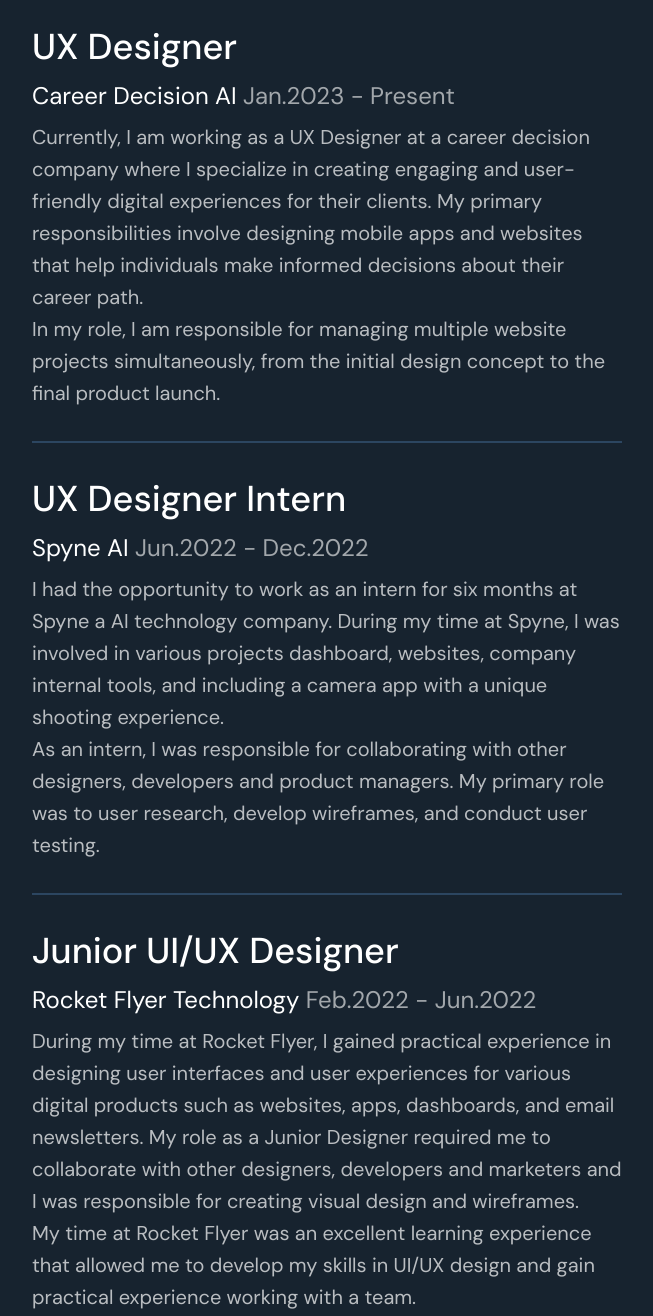
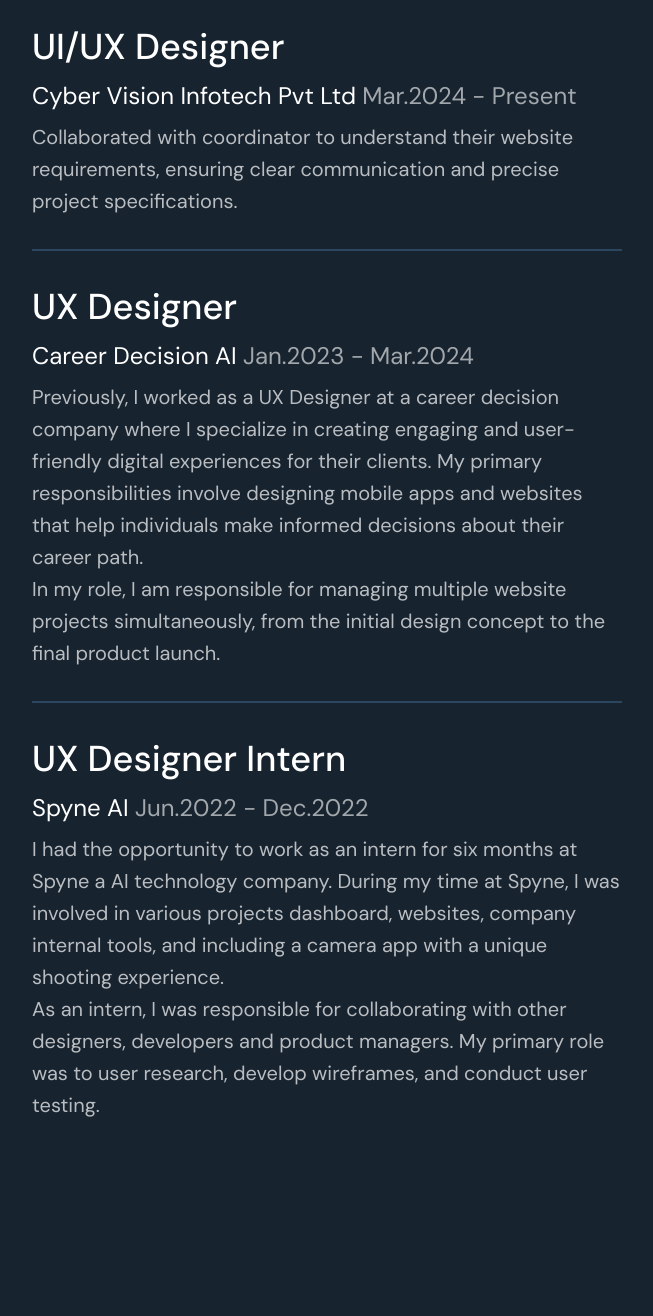
Before and after one commit to AniketUX/.design, a plain HTML site: page index.html in a window 1280 px wide. Shown: the part 3780-5096 px from the top of the page, without its empty margins (608-1261 px from the left). Drawn offline with Linux system fonts and the light colour scheme.

Commit message:
Add files via upload

```diff
--- a/index.html
+++ b/index.html
@@ -40,8 +40,9 @@
 		</div>
 		<div class="container">
 			<div class="landing_container_row">
-				<div class="title">Hello! I’m a <span>skilled</span> product designer with focus on producting and high quality
-				& impactful digital experience.</div>
+				<div class="title">Hello! I’m a <span>skilled</span> product designer with focus on producting and high
+					quality
+					& impactful digital experience.</div>
 			</div>
 		</div>
 	</div>
@@ -159,9 +160,14 @@
 							my
 							skills in areas such as user research, wireframing, and prototyping.</div>
 						<hr>
+						<div class="my_collage">UI/UX Designer</div>
+						<div class="my_study">Cyber Vision Infotech Pvt Ltd <span>Mar.2024 - Present</span></div>
+						<div class="my_edu_detail">Collaborated with coordinator to understand their website requirements,
+							ensuring clear communication and precise project specifications.</div>
+						<hr>
 						<div class="my_collage">UX Designer</div>
-						<div class="my_study">Career Decision AI <span>Jan.2023 - Present</span></div>
-						<div class="my_edu_detail">Currently, I am working as a UX Designer at a career decision company
+						<div class="my_study">Career Decision AI <span>Jan.2023 - Mar.2024</span></div>
+						<div class="my_edu_detail">Previously, I worked as a UX Designer at a career decision company
 							where I specialize in creating engaging and user-friendly digital experiences for their
 							clients.
 							My primary responsibilities involve designing mobile apps and websites that help individuals
@@ -182,21 +188,6 @@
 							developers and product managers. My primary role was to user research, develop wireframes,
 							and
 							conduct user testing.</div>
-						<hr>
-						<div class="my_collage">Junior UI/UX Designer</div>
-						<div class="my_study">Rocket Flyer Technology <span>Feb.2022 - Jun.2022</span></div>
-						<div class="my_edu_detail">During my time at Rocket Flyer, I gained practical experience in
-							designing user interfaces and user experiences for various digital products such as
-							websites,
-							apps, dashboards, and email newsletters. My role as a Junior Designer required me to
-							collaborate
-							with other designers, developers and marketers and I was responsible for creating visual
-							design
-							and wireframes.</div>
-						<div class="my_edu_detail">My time at Rocket Flyer was an excellent learning experience that
-							allowed
-							me to develop my skills in UI/UX design and gain practical experience working with a team.
-						</div>
 					</div>
 				</div>
 			</div>
```
